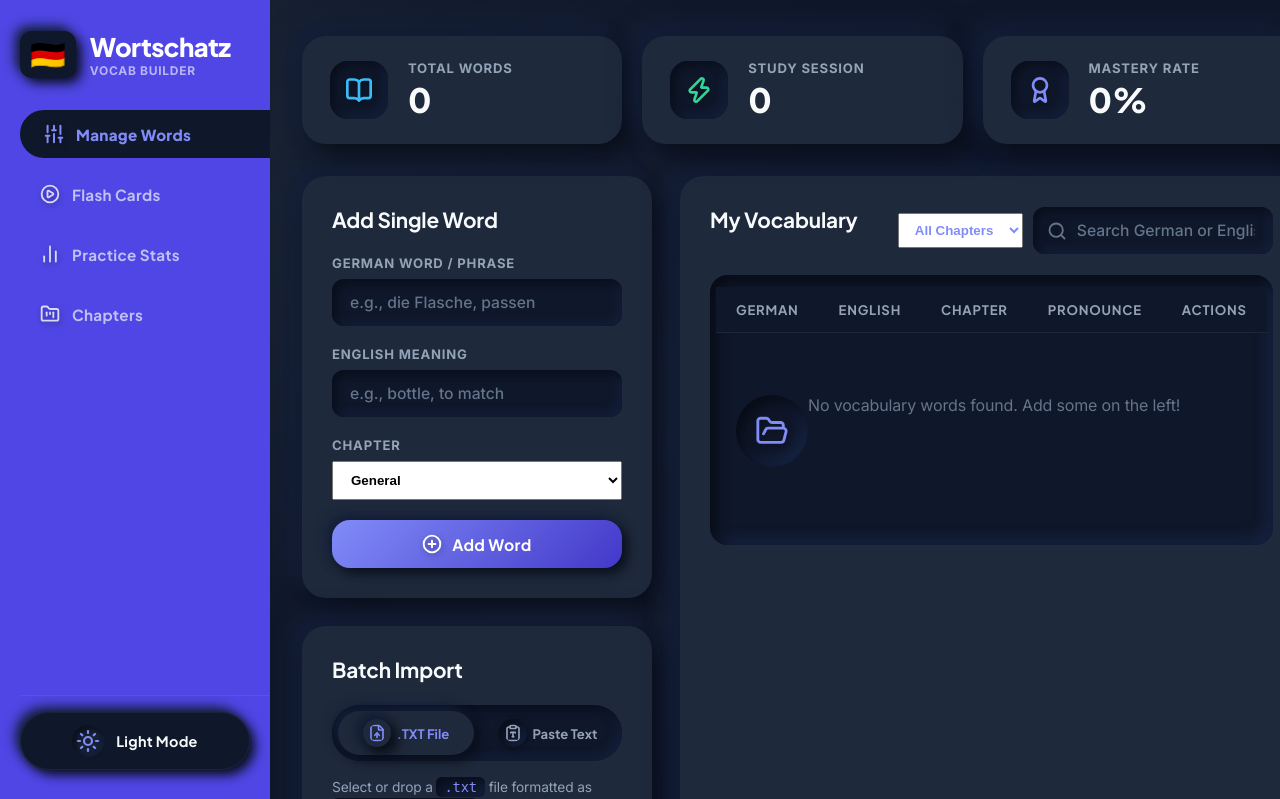
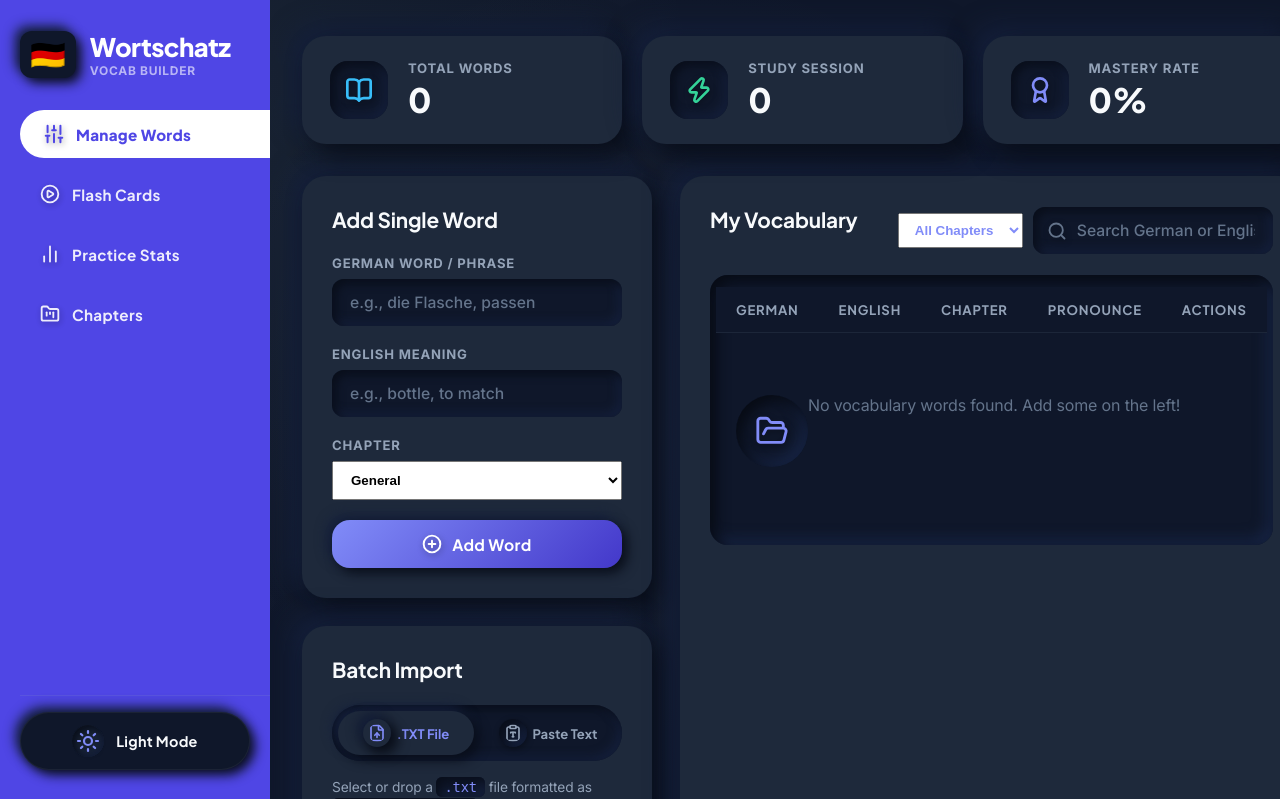
Before and after one commit to bad-vincen-zo/germantrial, a FastAPI app: page / in a window 1280 px wide; the page is wider, and only the part inside the window is pictured. Shown: the top 799 px of that part. Run offline with FastAPI, Linux system fonts and the light colour scheme; data comes from the database, SQL or seed files in the repository; data that the repository does not hold is empty.

Commit message:
Set all dashboard menu tab labels and icons to crisp white color

```diff
--- a/static/style.css
+++ b/static/style.css
@@ -457,7 +457,7 @@ i[data-lucide] {
     background: transparent;
     border: none;
     outline: none;
-    color: rgba(241, 245, 249, 0.7);
+    color: #ffffff !important;
     font-family: var(--font-heading);
     font-size: 0.95rem;
     font-weight: 700;
@@ -472,26 +472,28 @@ i[data-lucide] {
     width: 100%;
     position: relative;
     z-index: 2;
+    opacity: 0.9;
 }
 
 .sidebar-tab-btn i,
 .sidebar-tab-btn svg {
     width: 20px;
     height: 20px;
-    color: rgba(241, 245, 249, 0.85);
+    color: #ffffff !important;
     transition: var(--transition-fast);
 }
 
 .sidebar-tab-btn:hover:not(.active) {
-    color: #ffffff;
-    background: rgba(255, 255, 255, 0.08);
+    color: #ffffff !important;
+    background: rgba(255, 255, 255, 0.2);
+    opacity: 1;
     transform: translateX(3px);
 }
 
-/* Smooth Merged Active Tab matching user diagram geometry */
+/* Active Merged Tab: Solid White Background matching White Main Workspace */
 .sidebar-tab-btn.active {
-    background: var(--bg-main) !important;
-    color: var(--accent-primary) !important;
+    background: #ffffff !important;
+    color: #4f46e5 !important;
     font-weight: 800;
     border-radius: 25px 0 0 25px;
     margin-right: 0;
@@ -500,11 +502,12 @@ i[data-lucide] {
     z-index: 5;
     position: relative;
     box-shadow: none !important;
+    opacity: 1;
 }
 
 .sidebar-tab-btn.active i,
 .sidebar-tab-btn.active svg {
-    color: var(--accent-primary);
+    color: #4f46e5 !important;
     transform: scale(1.1);
 }
 
@@ -2167,7 +2170,8 @@ html.light-theme {
 }
 
 [data-theme="light"] .sidebar-tab-btn {
-    color: rgba(255, 255, 255, 0.8) !important;
+    color: #ffffff !important;
+    opacity: 0.95;
 }
 
 [data-theme="light"] .sidebar-tab-btn i,
@@ -2177,7 +2181,8 @@ html.light-theme {
 
 [data-theme="light"] .sidebar-tab-btn:hover:not(.active) {
     color: #ffffff !important;
-    background: rgba(255, 255, 255, 0.15) !important;
+    background: rgba(255, 255, 255, 0.2) !important;
+    opacity: 1;
 }
 
 [data-theme="light"] .main-side,
```
